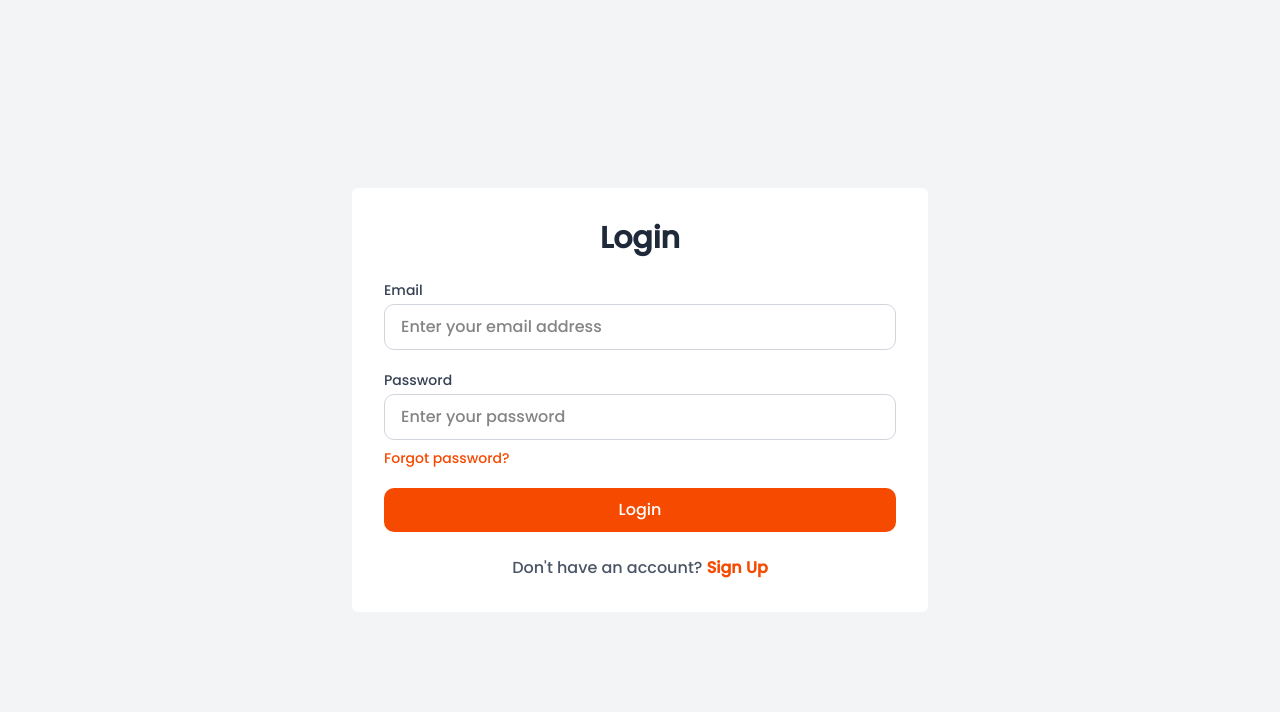
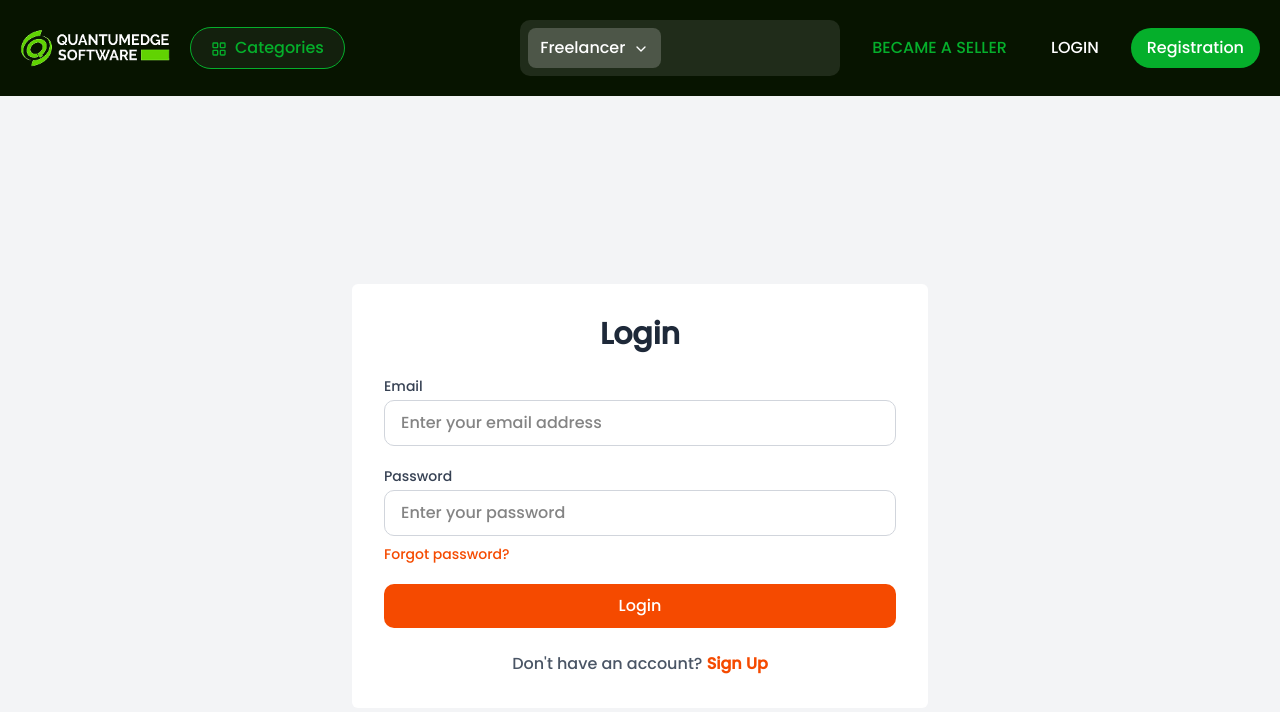
Before and after one commit to GilaniRabbu/job-portal-mern, a Next.js app in the folder client/: page /login in a window 1280 px wide. Shown: the top 712 px of the page. Built offline with nearby package versions, Linux system fonts and the light colour scheme; no server answers.

Commit message:
Add responsive header component

```diff
--- a/client/app/layout.tsx
+++ b/client/app/layout.tsx
@@ -3,6 +3,7 @@ import { Poppins } from "next/font/google";
 import ReduxProvider from "@/redux/ReduxProvider";
 import { Toaster } from "sonner";
 import "./globals.css";
+import Header from "@/components/shared/Header";
 
 const poppins = Poppins({
   weight: ["500"],
@@ -23,6 +24,7 @@ export default function RootLayout({
     <html lang="en">
       <body className={`${poppins.className} antialiased`}>
         <ReduxProvider>
+          <Header />
           {children}
           <Toaster />
         </ReduxProvider>
--- a/client/components/auth/LoginForm.tsx
+++ b/client/components/auth/LoginForm.tsx
@@ -34,7 +34,7 @@ export default function LoginForm() {
 
       if (res.success) {
         toast.success(res.message);
-        router.push("/jobs"); // ✅ redirect to jobs
+        router.push("/");
       }
     } catch (error) {
       toast.error("Login failed. Please try again.");
--- /dev/null
+++ b/client/components/common/ContainerWrapper.tsx
@@ -0,0 +1,14 @@
+import { ReactNode } from "react";
+
+interface ContainerWrapperProps {
+  children: ReactNode;
+  className?: string;
+}
+
+const ContainerWrapper = ({ children, className }: ContainerWrapperProps) => {
+  return (
+    <div className={`${className} px-5 container mx-auto`}>{children}</div>
+  );
+};
+
+export default ContainerWrapper;
--- /dev/null
+++ b/client/components/shared/DesktopHeader.tsx
@@ -0,0 +1,47 @@
+"use client";
+import React from "react";
+import Link from "next/link";
+import ContainerWrapper from "../common/ContainerWrapper";
+import { ChevronDown, LayoutGrid } from "lucide-react";
+import Logo from "./Logo";
+
+const DesktopHeader = () => {
+  return (
+    <div className="bg-[#071400]">
+      <ContainerWrapper className="py-5 hidden lg:block">
+        <div className="flex items-center justify-between">
+          <div className="flex items-center gap-5">
+            <Logo />
+            <button className="px-5 py-2 rounded-full border border-[#05AF2B] text-[#05AF2B] bg-white/5 xl:block hidden">
+              <LayoutGrid className="inline-block mr-2" size={16} />
+              Categories
+            </button>
+          </div>
+
+          <div className="flex items-center gap-5">
+            <div className="relative w-xs p-2 rounded-lg bg-white/10">
+              <button className="px-3 py-2 rounded-md text-white bg-white/20">
+                Freelancer
+                <ChevronDown className="inline-block ml-2" size={16} />
+              </button>
+            </div>
+            <Link href="/login" className="px-3 py-2 text-[#05AF2B]">
+              BECAME A SELLER
+            </Link>
+            <Link href="/login" className="px-3 py-2 text-white">
+              LOGIN
+            </Link>
+            <Link
+              href="/login"
+              className="px-4 py-2 rounded-full text-white bg-[#05AF2B]"
+            >
+              Registration
+            </Link>
+          </div>
+        </div>
+      </ContainerWrapper>
+    </div>
+  );
+};
+
+export default DesktopHeader;
--- /dev/null
+++ b/client/components/shared/Header.tsx
@@ -0,0 +1,11 @@
+import DesktopHeader from "./DesktopHeader";
+import MobileHeader from "./MobileHeader";
+
+const Header = () => (
+  <>
+    <DesktopHeader />
+    <MobileHeader />
+  </>
+);
+
+export default Header;
--- /dev/null
+++ b/client/components/shared/Logo.tsx
@@ -0,0 +1,17 @@
+import Image from "next/image";
+
+const Logo = () => {
+  return (
+    <div>
+      <Image
+        src="/logo.png"
+        alt="Logo"
+        width={150}
+        height={50}
+        className="object-contain"
+      />
+    </div>
+  );
+};
+
+export default Logo;
--- /dev/null
+++ b/client/components/shared/MobileHeader.tsx
@@ -0,0 +1,78 @@
+"use client";
+import React, { useState } from "react";
+import Link from "next/link";
+import { Menu, X } from "lucide-react";
+import Logo from "./Logo";
+import ContainerWrapper from "../common/ContainerWrapper";
+
+const MobileHeader = () => {
+  const [isOpen, setIsOpen] = useState(false);
+
+  return (
+    <div className="bg-[#071400]">
+      <ContainerWrapper className="py-5 block lg:hidden relative z-50">
+        <div className="flex items-center justify-between">
+          <Logo />
+          <button
+            onClick={() => setIsOpen(true)}
+            className="cursor-pointer text-white"
+          >
+            <Menu size={24} />
+          </button>
+        </div>
+
+        {/* Overlay */}
+        {isOpen && (
+          <div
+            className="fixed inset-0 bg-black/40 bg-opacity-50 z-40"
+            onClick={() => setIsOpen(false)}
+          />
+        )}
+
+        {/* Sidebar */}
+        <div
+          className={`fixed top-0 right-0 h-full w-64 bg-[#071400] shadow-lg z-50 transform transition-transform duration-300 ${
+            isOpen ? "translate-x-0" : "translate-x-full"
+          }`}
+        >
+          <div className="flex items-center justify-between p-4 border-[#05AF2B] border-b">
+            <Logo />
+            <button
+              onClick={() => setIsOpen(false)}
+              className="cursor-pointer text-white"
+            >
+              <X size={24} />
+            </button>
+          </div>
+          <div className="p-4">
+            <div className="flex flex-col">
+              <Link
+                href="/login"
+                onClick={() => setIsOpen(false)}
+                className="px-4 py-2 text-[#05AF2B]"
+              >
+                BECAME A SELLER
+              </Link>
+              <Link
+                href="/login"
+                onClick={() => setIsOpen(false)}
+                className="px-4 py-2 mb-2 text-white"
+              >
+                LOGIN
+              </Link>
+              <Link
+                href="/login"
+                onClick={() => setIsOpen(false)}
+                className="px-4 py-2 rounded-full text-white bg-[#05AF2B]"
+              >
+                Registration
+              </Link>
+            </div>
+          </div>
+        </div>
+      </ContainerWrapper>
+    </div>
+  );
+};
+
+export default MobileHeader;
```
Also changed, not shown: client/public/logo.png (added).
